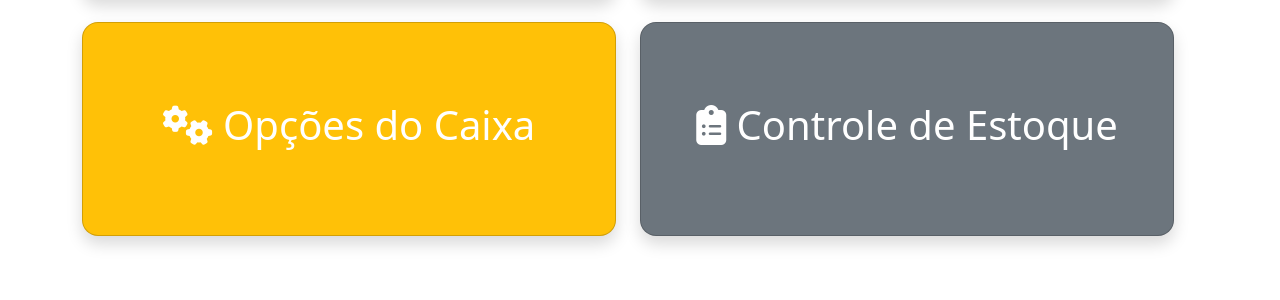
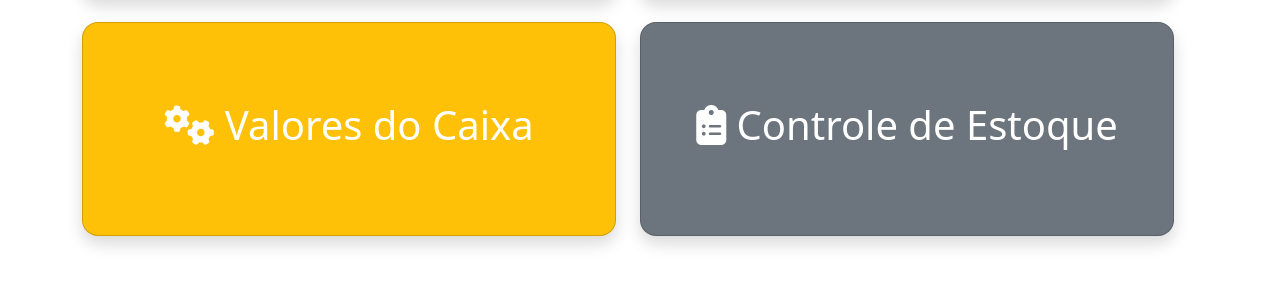
Before and after one commit to freitasanderson1/marketcashier, a Django app: page / in a window 1280 px wide. Shown: the part 354-654 px from the top of the page. Run offline with Django 5.2, Linux system fonts and the light colour scheme; the visitor is signed in with stand-in values (Sample User, id 1); data comes from the database, SQL or seed files in the repository; data that the repository does not hold is empty; some libraries are stand-ins or nearby versions.

Commit message:
Update menuIndex.html

```diff
--- a/controle/templates/menuIndex.html
+++ b/controle/templates/menuIndex.html
@@ -34,7 +34,7 @@
                         <div class="card-body align-items-center d-flex justify-content-center" style="">
                             <div style="display: table; height: 180px; overflow: hidden;">
                                 <div style="display: table-cell; vertical-align: middle;">
-                                    <h1 class="text-center py-5" style="font-size: 40px;" class="text-white"><i class="fa-solid fa-gears"></i> Opções do Caixa</h1>
+                                    <h1 class="text-center py-5" style="font-size: 40px;" class="text-white"><i class="fa-solid fa-gears"></i> Valores do Caixa</h1>
                                 </div>
                             </div>
                         </div>
```
